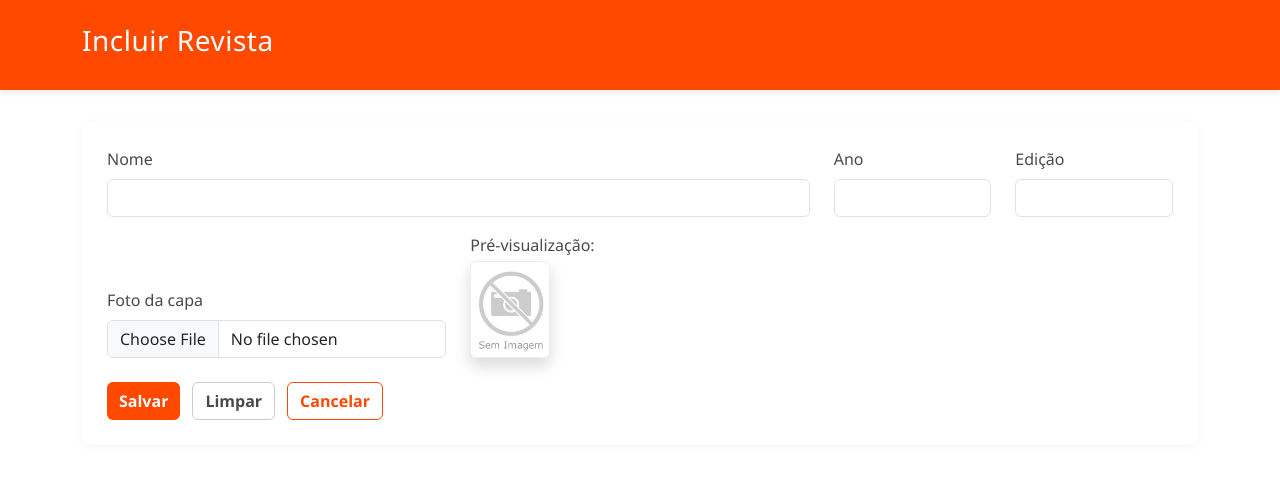
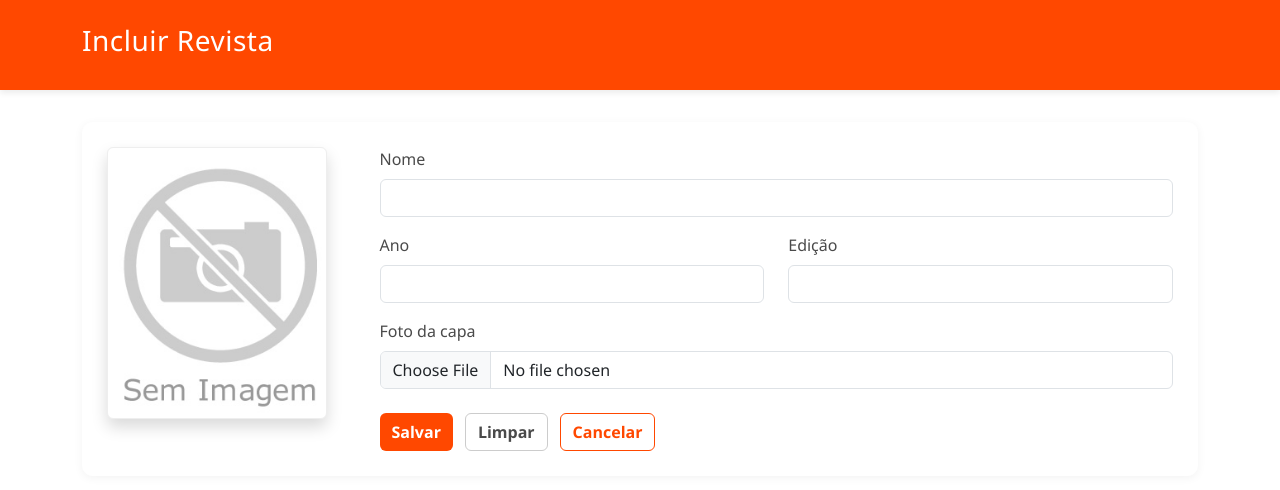
Before and after one commit to DanielKuhnDeAraujo/TrabalhoPW2Bim, a PHP site: page /incluir.php in a window 1280 px wide. Shown: the top 490 px of the page. Run offline with PHP 8.4, Linux system fonts and the light colour scheme.

Commit message:
ta quase

```diff
--- a/trabalho_pw/css/style.css
+++ b/trabalho_pw/css/style.css
@@ -60,8 +60,8 @@ body {
 }
 
 .header-laranja .btn-pesquisar:hover {
-    background-color: white;
-    color: var(--laranja-escuro);
+    background-color: var(--laranja-claro);
+    color: white;
 }
 
 .header-laranja .btn-incluir {
--- a/trabalho_pw/incluir.php
+++ b/trabalho_pw/incluir.php
@@ -47,12 +47,8 @@
 
                     $conexao->query($sql);
 
-                    echo <<<ALERT
-                        <div class="alert alert-success alert-dismissible fade show" role="alert">
-                            <h5 class="mb-0">Revista cadastrada com sucesso!</h5>
-                            <button type="button" class="btn-close" data-bs-dismiss="alert" aria-label="Close"></button>
-                        </div>
-                    ALERT;
+                    header("Location: index.php");
+                    exit;
                 } catch (Exception $e) {
                     echo <<<ALERT
                         <div class="alert alert-danger alert-dismissible fade show" role="alert">
@@ -68,36 +64,40 @@
 
             <form name="revista" action="incluir.php" method="post" enctype="multipart/form-data">
 
-                <div class="row mb-3">
-                    <div class="col-md-8">
+                <div class="row">
+                    <div class="col-md-4 col-lg-3">
+                        <img src="img/SemImagem.png" id="preview" class="foto-detalhe img-fluid img-thumbnail shadow" alt="sem imagem">
+                    </div>
+                    <div class="col-md-8 col-lg-9 d-flex align-items-center">
+                        <div class="w-100">
+                            <div class="mb-3">
                                 <label class="form-label">Nome</label>
                                 <input type="text" name="nome" class="form-control" maxlength="100" required>
                             </div>
-                    <div class="col-md-2">
+
+                            <div class="row mb-3">
+                                <div class="col-md-6">
                                     <label class="form-label">Ano</label>
                                     <input type="number" name="ano" class="form-control" required>
                                 </div>
-                    <div class="col-md-2">
+                                <div class="col-md-6">
                                     <label class="form-label">Edição</label>
                                     <input type="number" name="edicao" class="form-control" required>
                                 </div>
                             </div>
 
-                <div class="row mb-4 align-items-end">
-                    <div class="col-md-4">
+                            <div class="mb-4">
                                 <label class="form-label">Foto da capa</label>
                                 <input type="file" name="foto" id="imagemnova" accept="image/*" class="form-control">
-                    </div>
-                    <div class="col-md-2">
-                        <p class="mb-1">Pré-visualização:</p>
-                        <img src="img/SemImagem.png" id="preview" class="foto img-thumbnail shadow" alt="sem imagem">
-                    </div>
                             </div>
 
                             <div class="acoes-form">
                                 <input type="submit" class="btn btn-salvar" value="Salvar">
                                 <input type="reset" class="btn btn-limpar" value="Limpar">
                                 <a href="index.php" class="btn btn-cancelar">Cancelar</a>
+                            </div>
+                        </div>
+                    </div>
                 </div>
 
             </form>
@@ -107,15 +107,19 @@
     </main>
     <script>
         document.getElementById('imagemnova').addEventListener('change', function (event) {
-            const file = event.target.files[0]; // Pega o primeiro arquivo selecionado
-
-            // Cria um objeto URL temporário para exibir a imagem
+            const file = event.target.files[0];
             const reader = new FileReader();
             reader.onload = function (e) {
                 const img = document.getElementById('preview');
                 img.src = e.target.result;
             };
-            reader.readAsDataURL(file); // Lê o arquivo como Base64
+            reader.readAsDataURL(file);
+        });
+
+        document.querySelector('input[type="reset"]').addEventListener('click', function () {
+            setTimeout(function () {
+                document.getElementById('preview').src = 'img/SemImagem.png';
+            }, 10);
         });
     </script>
     <script src="js/bootstrap.bundle.min.js"></script>
--- a/trabalho_pw/index.php
+++ b/trabalho_pw/index.php
@@ -60,7 +60,7 @@
                                     <th>Nome</th>
                                     <th width="80px" class="centraliza">Ano</th>
                                     <th width="80px" class="centraliza">Edição</th>
-                                    <th width="150px">Data Cadastro</th>
+                                    <th width="150px">Cadastro</th>
                                     <th width="160px" class="centraliza">Foto</th>
                                     <th width="250px">Ações</th>
                                 </tr>
@@ -83,7 +83,7 @@
                         echo "\t\t\t\t\t\t<td>" . htmlspecialchars($dados['nome']) . "</td>\n";
                         echo "\t\t\t\t\t\t<td class=\"centraliza\">" . $dados['ano'] . "</td>\n";
                         echo "\t\t\t\t\t\t<td class=\"centraliza\">" . $dados['edicao'] . "</td>\n";
-                        echo "\t\t\t\t\t\t<td>" . $dados['datacadastro'] . "</td>\n";
+                        echo "\t\t\t\t\t\t<td>" . date('d/m/Y', strtotime($dados['datacadastro'])) . "</td>\n";
                         echo "\t\t\t\t\t\t<td class=\"centraliza\">
                             <a href=\"verproduto.php?id=$id\">
                                 <img src=\"img/$imagem\" class=\"foto shadow\" alt=\"{$dados['nome']}\">
--- a/trabalho_pw/verproduto.php
+++ b/trabalho_pw/verproduto.php
@@ -32,7 +32,6 @@
             try {
                 include "conexao.php";
 
-                // verifica se o parâmetro da URL é válido
                 if (isset($_GET['id']) && is_numeric(base64_decode($_GET['id']))) {
                     $id = base64_decode($_GET['id']);
                 } else {
@@ -48,7 +47,7 @@
                     $nome = $dados['nome'];
                     $ano = $dados['ano'];
                     $edicao = $dados['edicao'];
-                    $datacadastro = $dados['datacadastro'];
+                    $datacadastro = date('d/m/Y', strtotime($dados['datacadastro']));
                     $foto = empty($dados['foto']) ? "SemImagem.png" : $dados['foto'];
             } else {
                 throw new Exception("Produto não encontrado!");
```
Also changed, not shown: trabalho_pw/editar.php (+19 -21 lines), trabalho_pw/excluir.php (+3 -6 lines). Lines whose indentation alone changed are shown as unchanged.
